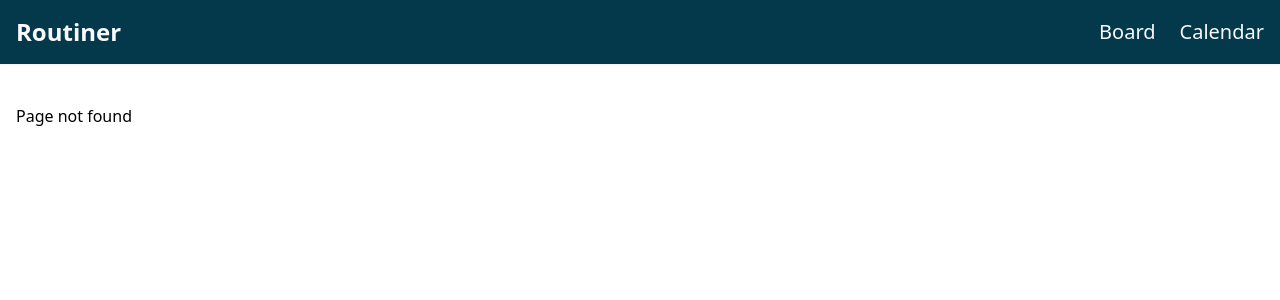
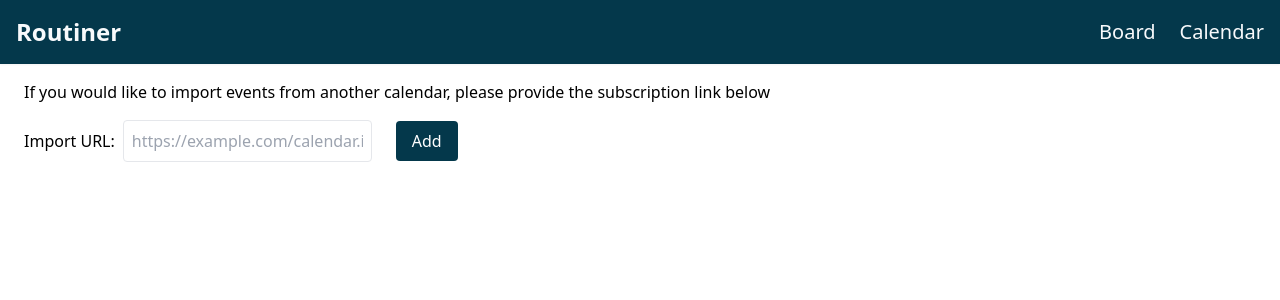
Before and after one commit to Mariphy/routiner, a Next.js app in the folder routiner/: page /settings in a window 1280 px wide. Before the commit this address had no page. Shown: the top 300 px of the page. Built offline with nearby package versions, Linux system fonts and the light colour scheme; no server answers.

Commit message:
add setting page, UI to accept the subscription links and server action to store it

```diff
--- /dev/null
+++ b/routiner/src/app/actions/calendarImport.ts
@@ -0,0 +1,30 @@
+"use server";
+
+import { revalidatePath } from 'next/cache';
+import { connectToDb } from '@/app/api/db';
+import { auth } from "@/auth";
+
+export async function addImportLink(formData: FormData) {
+  try {
+    const session = await auth();
+    if (!session?.user?.email) {
+      return { success: false, error: 'Unauthenticated' };
+    }
+
+    const { db } = await connectToDb();
+    const result = await db.collection('users').updateOne(
+      { email: session.user.email },
+      { $set: { importLink: formData.get('importURL') } }
+    );
+
+    if (result.modifiedCount === 0) {
+      return { success: false, error: 'Failed to add import link' };
+    }
+
+    revalidatePath('/settings');
+    return { success: true };
+  } catch (error) {
+    console.error('addImportLink error:', error);
+    return { success: false, error: 'Internal error' };
+  }
+};
--- a/routiner/src/app/actions/events.ts
+++ b/routiner/src/app/actions/events.ts
@@ -3,7 +3,7 @@
 import { revalidatePath } from 'next/cache';
 import { connectToDb } from '@/app/api/db';
 import type { Event, UserDocument } from '@/app/types';
-import { generateUniqueId } from '@/app/utils/helpers';
+import { generateUniqueId } from '@/app/lib/helpers';
 import { auth } from "@/auth";
 
 export async function addEvent(formData: FormData) {
--- a/routiner/src/app/components/UserHomePage.tsx
+++ b/routiner/src/app/components/UserHomePage.tsx
@@ -19,11 +19,12 @@ export default function UserHomePage() {
         <p className="mt-4">
             <span className="font-semibold">Happy Planning!</span>
         </p>
-            <Link href="/api/auth/signout">
-                <button className="bg-green-500 text-white m-6 px-4 py-2 rounded hover:bg-green-600">
-                  Sign Out
-                </button>
-            </Link>
+        <Link href="/settings" className="text-xl hover:underline">Settings</Link>
+        <Link href="/api/auth/signout">
+            <button className="bg-green-500 text-white m-6 px-4 py-2 rounded hover:bg-green-600">
+              Sign Out
+            </button>
+        </Link>
     </div>
   );
 }
--- /dev/null
+++ b/routiner/src/app/settings/page.tsx
@@ -0,0 +1,31 @@
+import { addImportLink } from "@/app/actions/calendarImport"
+export default function SettingsPage() {
+    const addLinkAction = async (formData: FormData) => {
+        'use server';
+        const res = await addImportLink(formData);
+        if (!res.success) {
+            console.error('Failed to add import link:', res.error);
+        }
+    }
+    return (
+        <div className="pt-20 px-6">
+            <p>If you would like to import events from another calendar, please provide the subscription link below</p>
+            <form action={addLinkAction} className="mt-4 flex items-center gap-2">
+                <label htmlFor="importURL">Import URL:</label>
+                <input
+                    type="url"
+                    id="importURL"
+                    name="importURL"
+                    placeholder="https://example.com/calendar.ics"
+                    className="border p-2 rounded"
+                    pattern="https://.*"
+                    title="Please enter a valid HTTPS URL"
+                    required
+                />
+                <button type="submit" className="bg-accent text-white px-4 py-2 rounded hover:bg-blue-600 ml-4">
+                    Add
+                </button>
+            </form>
+        </div>
+    )
+}
```
